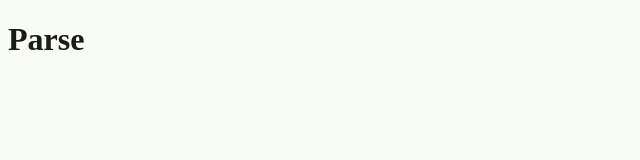
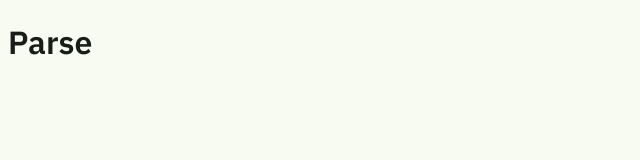
Before and after one commit to S3nc0/parse, a React (Vite) app: page / in a window 1280 px wide. Shown: the top 160 px of the page, without its empty margins (0-640 px from the left). Built offline with nearby package versions, Linux system fonts and the light colour scheme.

Commit message:
Add IBM Plex Sans and Mono fonts

```diff
--- a/src/main.tsx
+++ b/src/main.tsx
@@ -1,7 +1,10 @@
 import React from "react";
 import ReactDOM from "react-dom/client";
 import App from "./App";
-import "./theme.css"
+import "./theme.css";
+import "@fontsource/ibm-plex-sans/400.css";
+import "@fontsource/ibm-plex-sans/600.css";
+import "@fontsource/ibm-plex-mono/400.css";
 
 ReactDOM.createRoot(document.getElementById("root") as HTMLElement).render(
   <React.StrictMode>
--- a/src/theme.css
+++ b/src/theme.css
@@ -11,6 +11,9 @@
     --surface-container-high: #e6e9e0;
 
     --outline-variant: #c2c9bd;
+
+    --font-sans: "IBM Plex Sans", sans-serif;
+    --font-mono: "IBM Plex Mono", monospace;
 }
 
 body.dark {
@@ -31,4 +34,5 @@ body.dark {
 body {
     background: var(--surface);
     color: var(--on-surface);
+    font-family: var(--font-sans);
 }
```
Also changed, not shown: package.json (+7 -5 lines), 1 other file (tests, documents, lock files or other folders).
